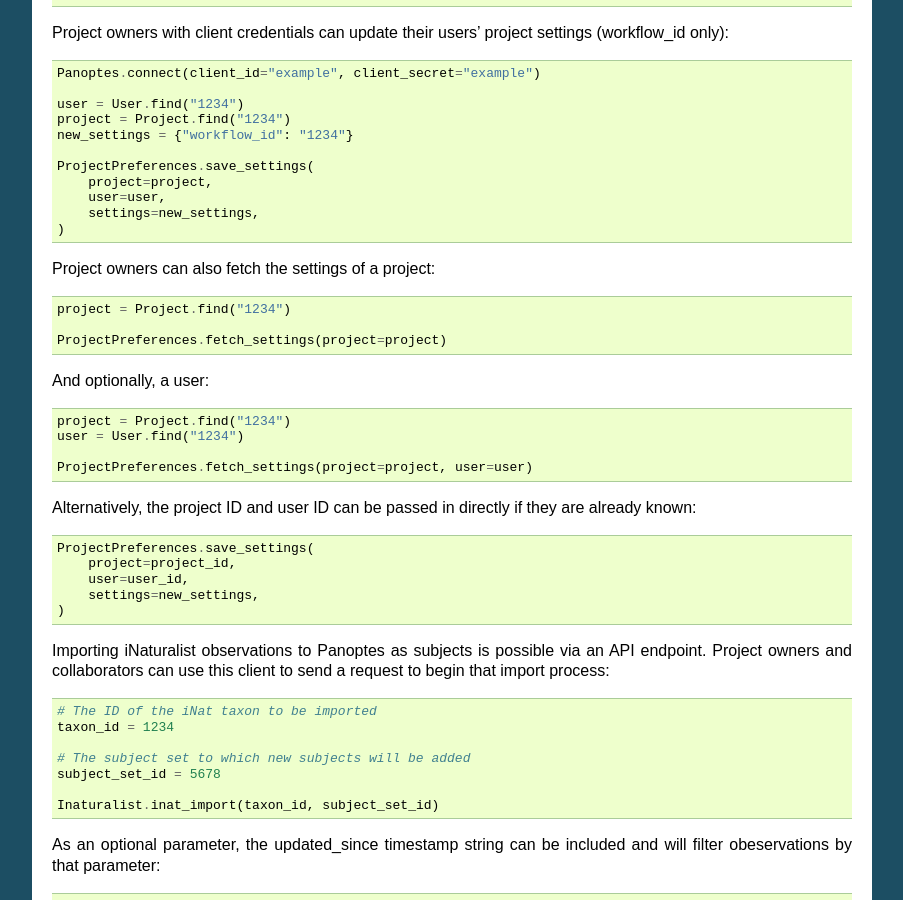
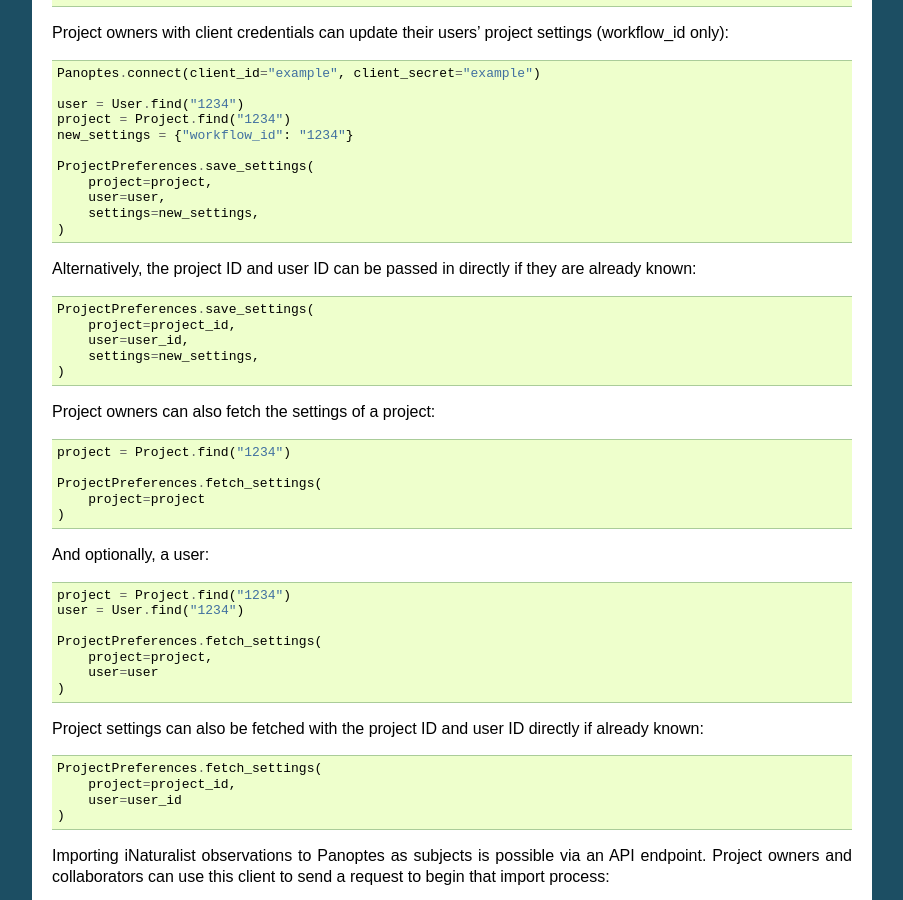
Before and after one commit to zooniverse/panoptes-python-client, a Sphinx documentation site: the page built from docs/user_guide.rst, in a window 1280 px wide and 900 px high, scrolled down 4941 px. Shown: the whole window, without its empty margins (198-1101 px from the left). Built offline with Sphinx 7.4.7, drawn with Linux system fonts in a browser that asks for light colours.

Commit message:
add more fetch_settings example

```diff
--- a/docs/user_guide.rst
+++ b/docs/user_guide.rst
@@ -318,6 +305,32 @@
         project=project_id,
         user=user_id,
         settings=new_settings,
+    )
+
+Project owners can also fetch the settings of a project::
+
+    project = Project.find("1234")
+
+    ProjectPreferences.fetch_settings(
+        project=project
+    )
+
+And optionally, a user::
+
+    project = Project.find("1234")
+    user = User.find("1234")
+
+    ProjectPreferences.fetch_settings(
+        project=project,
+        user=user
+    )
+
+Project settings can also be fetched with the project ID and user ID
+directly if already known::
+
+    ProjectPreferences.fetch_settings(
+        project=project_id,
+        user=user_id
     )
 
 Importing iNaturalist observations to Panoptes as subjects is possible via an
```
Also changed, not shown: other parts of docs/user_guide.rst (+0 -13 lines).
